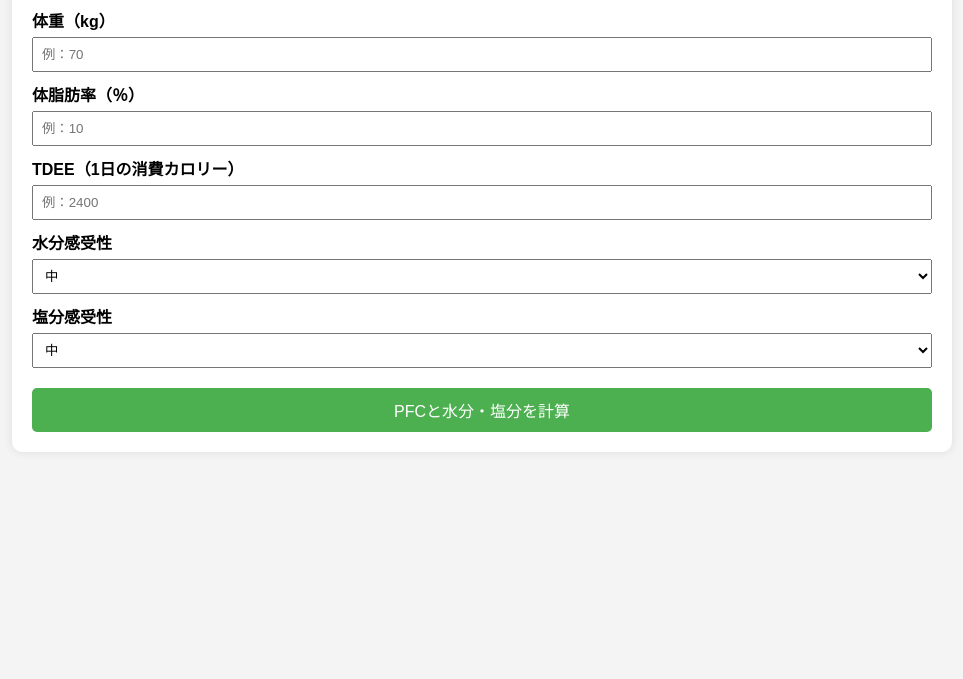
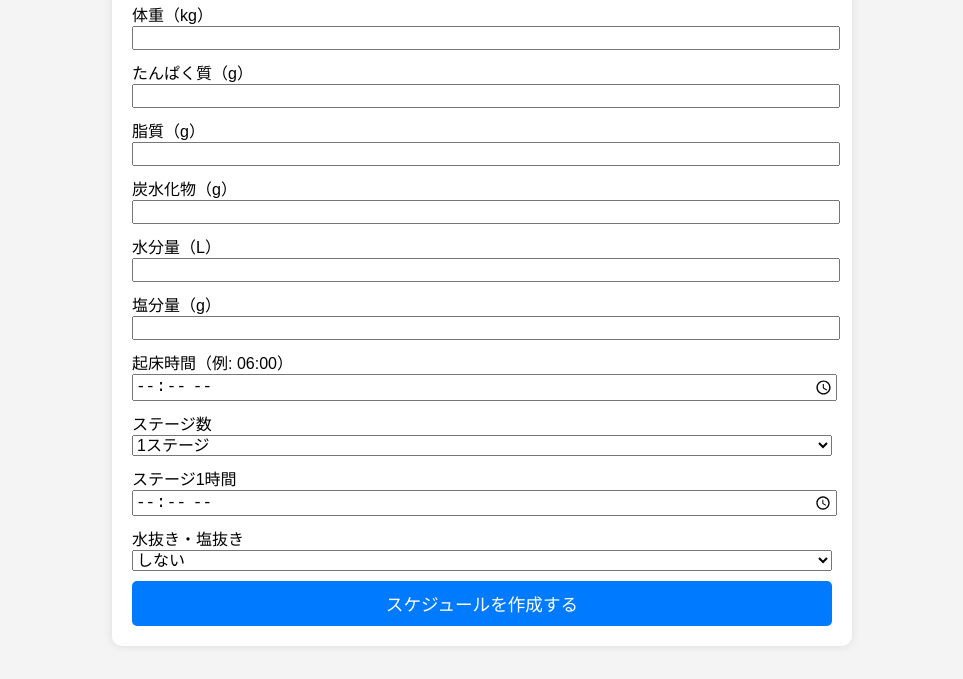
Before and after one commit to sorjdshao/contest-today, a plain HTML site: page index.html in a window 1280 px wide. Shown: the part 121-800 px from the top of the page, without its empty margins (158-1121 px from the left). Drawn offline with Linux system fonts and the light colour scheme.

Commit message:
index.html を更新

```diff
--- a/index.html
+++ b/index.html
@@ -1,164 +1,176 @@
 <!DOCTYPE html>
 <html lang="ja">
 <head>
-  <meta charset="utf-8" />
-  <title>ピーキング戦略（大会当日・完全版）</title>
-  <meta name="viewport" content="width=device-width, initial-scale=1" />
+  <meta charset="UTF-8">
+  <meta name="viewport" content="width=device-width, initial-scale=1.0">
+  <title>当日ピーキングツール</title>
   <style>
-    body {
-      font-family: sans-serif;
-      background: #f4f4f4;
-      padding: 20px;
-      margin: 0;
-    }
-    .container {
-      background: #fff;
-      padding: 20px;
-      border-radius: 10px;
-      max-width: 900px;
-      margin: auto;
-      box-shadow: 0 0 10px rgba(0,0,0,0.1);
-    }
-    label {
-      display: block;
-      margin-top: 10px;
-      font-weight: bold;
-    }
-    input, select {
-      width: 100%;
-      padding: 8px;
-      margin-top: 5px;
-      box-sizing: border-box;
-    }
-    button {
-      margin-top: 20px;
-      padding: 10px;
-      font-size: 1em;
-      background: #4CAF50;
-      color: white;
-      border: none;
-      border-radius: 5px;
-      cursor: pointer;
-      width: 100%;
-    }
-    table {
-      width: 100%;
-      border-collapse: collapse;
-      margin-top: 20px;
-    }
-    th, td {
-      border: 1px solid #ccc;
-      padding: 6px;
-      text-align: center;
-      word-break: break-word;
-    }
-    th {
-      background-color: #eee;
-    }
-    .error {
-      border: 2px solid red;
-    }
-    @media print {
-      button { display: none; }
-      body { -webkit-print-color-adjust: exact; }
-    }
+    body { font-family: sans-serif; background: #f4f4f4; padding: 20px; }
+    .container { max-width: 700px; background: white; margin: auto; padding: 20px; border-radius: 10px; box-shadow: 0 0 10px rgba(0,0,0,0.1); }
+    label, select, input { display: block; width: 100%; margin-bottom: 10px; font-size: 1rem; }
+    table { width: 100%; border-collapse: collapse; margin-top: 20px; overflow-x: auto; display: block; }
+    th, td { border: 1px solid #ccc; padding: 10px; text-align: center; }
+    th { background: #eee; }
+    button { background: #007bff; color: white; padding: 10px; border: none; border-radius: 5px; cursor: pointer; width: 100%; font-size: 1.1rem; }
   </style>
 </head>
-<body>
+<body onload="loadFromStorage()">
 <div class="container">
-  <h1>ピーキング戦略（大会当日・完全版）</h1>
+  <h2>当日ピーキング計算ツール</h2>
 
-  <label>体重（kg）</label>
-  <input id="weight" type="number" placeholder="例：70" />
+  <label>体重（kg）<input type="number" id="weight"></label>
+  <label>たんぱく質（g）<input type="number" id="protein"></label>
+  <label>脂質（g）<input type="number" id="fat"></label>
+  <label>炭水化物（g）<input type="number" id="carbs"></label>
+  <label>水分量（L）<input type="number" id="water"></label>
+  <label>塩分量（g）<input type="number" id="salt"></label>
 
-  <label>体脂肪率（％）</label>
-  <input id="bodyfat" type="number" placeholder="例：10" />
+  <label>起床時間（例: 06:00）<input type="time" id="wakeTime"></label>
+  <label>ステージ数
+    <select id="stageCount" onchange="toggleStageInputs()">
+      <option value="1">1ステージ</option>
+      <option value="2">2ステージ</option>
+      <option value="3">3ステージ</option>
+    </select>
+  </label>
+  <label id="stage1Label">ステージ1時間<input type="time" id="stage1"></label>
+  <label id="stage2Label" style="display:none">ステージ2時間<input type="time" id="stage2"></label>
+  <label id="stage3Label" style="display:none">ステージ3時間<input type="time" id="stage3"></label>
 
-  <label>TDEE（1日の消費カロリー）</label>
-  <input id="tdee" type="number" placeholder="例：2400" />
+  <label>水抜き・塩抜き
+    <select id="cutting">
+      <option value="none">しない</option>
+      <option value="mild">軽くする</option>
+      <option value="hard">強くする</option>
+    </select>
+  </label>
 
-  <label>水分感受性</label>
-  <select id="waterSensitivity">
-    <option value="low">低（多め）</option>
-    <option value="medium" selected>中</option>
-    <option value="high">高（少なめ）</option>
-  </select>
+  <button onclick="calculate()">スケジュールを作成する</button>
 
-  <label>塩分感受性</label>
-  <select id="saltSensitivity">
-    <option value="low">低（多め）</option>
-    <option value="medium" selected>中</option>
-    <option value="high">高（少なめ）</option>
-  </select>
-
-  <button onclick="generateSchedule()">PFCと水分・塩分を計算</button>
-
-  <div id="output"></div>
+  <div id="scheduleContainer"></div>
 </div>
 
 <script>
-function generateSchedule() {
-  const ids = ["weight", "bodyfat", "tdee"];
-  let valid = true;
-  ids.forEach(id => {
-    const el = document.getElementById(id);
-    if (!el.value) {
-      el.classList.add("error");
-      valid = false;
-    } else {
-      el.classList.remove("error");
-    }
+function toggleStageInputs() {
+  const count = parseInt(document.getElementById('stageCount').value);
+  document.getElementById('stage2Label').style.display = count >= 2 ? 'block' : 'none';
+  document.getElementById('stage3Label').style.display = count === 3 ? 'block' : 'none';
+}
+
+function timeToMinutes(t) {
+  const [h, m] = t.split(":").map(Number);
+  return h * 60 + m;
+}
+function minutesToTime(m) {
+  const h = String(Math.floor(m / 60)).padStart(2, '0');
+  const min = String(m % 60).padStart(2, '0');
+  return `${h}:${min}`;
+}
+function getConditionFactors(jpCond) {
+  const condMap = {
+    '張りがない': [1.25, 1.1, 0.5],
+    '乾いている': [1.15, 1.1, -0.2],
+    '理想的': [0.9, 0.9, -0.5],
+    'むくんでいる': [0.8, 0.8, -1.0],
+    'そのまま': [1, 1, 0]
+  };
+  return condMap[jpCond] || [1, 1, 0];
+}
+
+function saveToStorage() {
+  const keys = ['weight', 'protein', 'fat', 'carbs', 'water', 'salt', 'wakeTime', 'stageCount', 'stage1', 'stage2', 'stage3', 'cutting'];
+  keys.forEach(k => localStorage.setItem(k, document.getElementById(k)?.value || ''));
+}
+
+function loadFromStorage() {
+  const keys = ['weight', 'protein', 'fat', 'carbs', 'water', 'salt', 'wakeTime', 'stageCount', 'stage1', 'stage2', 'stage3', 'cutting'];
+  keys.forEach(k => {
+    if (localStorage.getItem(k)) document.getElementById(k).value = localStorage.getItem(k);
   });
-  if (!valid) {
-    alert("体重・体脂肪率・TDEE を入力してください。");
-    return;
+  toggleStageInputs();
+}
+
+function calculate() {
+  saveToStorage();
+
+  const weight = parseFloat(document.getElementById('weight').value);
+  const protein = parseFloat(document.getElementById('protein').value);
+  const fat = parseFloat(document.getElementById('fat').value);
+  const carbs = parseFloat(document.getElementById('carbs').value);
+  const baseWater = parseFloat(document.getElementById('water').value);
+  const baseSalt = parseFloat(document.getElementById('salt').value);
+  const wake = document.getElementById('wakeTime').value;
+  const cutting = document.getElementById('cutting').value;
+  const stageCount = parseInt(document.getElementById('stageCount').value);
+  const stageTimes = [];
+  for (let i = 1; i <= stageCount; i++) stageTimes.push(document.getElementById(`stage${i}`).value);
+
+  const wakeMins = timeToMinutes(wake);
+  const firstStage = timeToMinutes(stageTimes[0]);
+  const duration = firstStage - wakeMins;
+  const meals = duration >= 300 ? 5 : duration >= 180 ? 4 : 3;
+  const gap = Math.floor(duration / meals);
+
+  const scheduleContainer = document.getElementById("scheduleContainer");
+  scheduleContainer.innerHTML = "";
+
+  const table = document.createElement("table");
+  table.innerHTML = "<thead><tr><th>時間</th><th>内容</th><th>PFC</th><th>水</th><th>塩</th><th>質感</th></tr></thead>";
+  const tbody = document.createElement("tbody");
+
+  for (let i = 0; i < meals; i++) {
+    const t = minutesToTime(wakeMins + i * gap);
+    const row = document.createElement("tr");
+    row.innerHTML = `<td>${t}</td><td>食事${i + 1}</td>
+      <td id="pfc${i}"></td><td id="water${i}"></td><td id="salt${i}"></td>
+      <td><select onchange="applyAdjustment(${i})">
+        <option selected>そのまま</option>
+        <option>張りがない</option>
+        <option>乾いている</option>
+        <option>理想的</option>
+        <option>むくんでいる</option>
+      </select></td>`;
+    tbody.appendChild(row);
   }
 
-  const weight = parseFloat(document.getElementById("weight").value);
-  const bodyfat = parseFloat(document.getElementById("bodyfat").value);
-  const tdee = parseFloat(document.getElementById("tdee").value);
-  const leanMass = weight * (1 - bodyfat / 100);
-  const protein = Math.round(leanMass * 2.3);
-  const fat = 30;
-  const proteinKcal = protein * 4;
-  const fatKcal = fat * 9;
-  const carbKcal = tdee - proteinKcal - fatKcal;
-  const carb = Math.round(carbKcal / 4);
+  // ステージ前補食（30分前）
+  for (let i = 0; i < stageCount; i++) {
+    const stageMins = timeToMinutes(stageTimes[i]);
+    const t = minutesToTime(stageMins - 30);
+    const c = Math.round(weight * 0.5);
+    const row = document.createElement("tr");
+    row.innerHTML = `<td>${t}</td><td>ステージ${i + 1}前補食</td><td>P:0 F:0 C:${c}</td><td>0.2L</td><td>0.2g</td><td>固定</td>`;
+    tbody.appendChild(row);
+  }
 
-  const waterBase = Math.max(weight * 0.05, 1.5);
-  const saltBase = Math.max(weight * 0.1, 2);
+  table.appendChild(tbody);
+  scheduleContainer.appendChild(table);
 
-  const waterSens = document.getElementById("waterSensitivity").value;
-  const saltSens = document.getElementById("saltSensitivity").value;
-  const adjust = (val, sens) => {
-    const factor = { low: 1.2, medium: 1.0, high: 0.8 };
-    return (val * factor[sens]).toFixed(1);
-  };
+  for (let i = 0; i < meals; i++) applyAdjustment(i);
+}
 
-  const water = adjust(waterBase, waterSens);
-  const salt = Math.round(adjust(saltBase, saltSens));
+function applyAdjustment(index) {
+  const carbs = parseFloat(document.getElementById('carbs').value);
+  const water = parseFloat(document.getElementById('water').value);
+  const salt = parseFloat(document.getElementById('salt').value);
+  const protein = parseFloat(document.getElementById('protein').value);
+  const fat = parseFloat(document.getElementById('fat').value);
 
-  const output = document.getElementById("output");
-  output.innerHTML = `
-    <table>
-      <thead>
-        <tr><th>摂取カロリー</th><th>たんぱく質</th><th>脂質</th><th>炭水化物</th><th>水分</th><th>塩分</th><th>備考</th></tr>
-      </thead>
-      <tbody>
-        <tr>
-          <td>${tdee} kcal</td>
-          <td>${protein} g</td>
-          <td>${fat} g</td>
-          <td>${carb} g</td>
-          <td>${water} L</td>
-          <td>${salt} g</td>
-          <td>パンプ直前はブドウ糖ラムネ・ゼリー飲料など吸収の早い糖が推奨</td>
-        </tr>
-      </tbody>
-    </table>
-  `;
+  const selector = document.querySelectorAll("select")[index];
+  const condition = selector.value;
+  const [cRate, wRate, sDelta] = getConditionFactors(condition);
+
+  const mealCount = document.querySelectorAll("select").length;
+  const p = Math.round(protein / mealCount);
+  const f = Math.round(fat / mealCount);
+  const c = Math.round((carbs * cRate) / mealCount);
+  const w = ((water * wRate) / mealCount).toFixed(2);
+  const s = ((salt + sDelta) / mealCount).toFixed(2);
+
+  document.getElementById(`pfc${index}`).textContent = `P:${p} F:${f} C:${c}`;
+  document.getElementById(`water${index}`).textContent = `${w}L`;
+  document.getElementById(`salt${index}`).textContent = `${s}g`;
 }
 </script>
-
 </body>
 </html>
```
